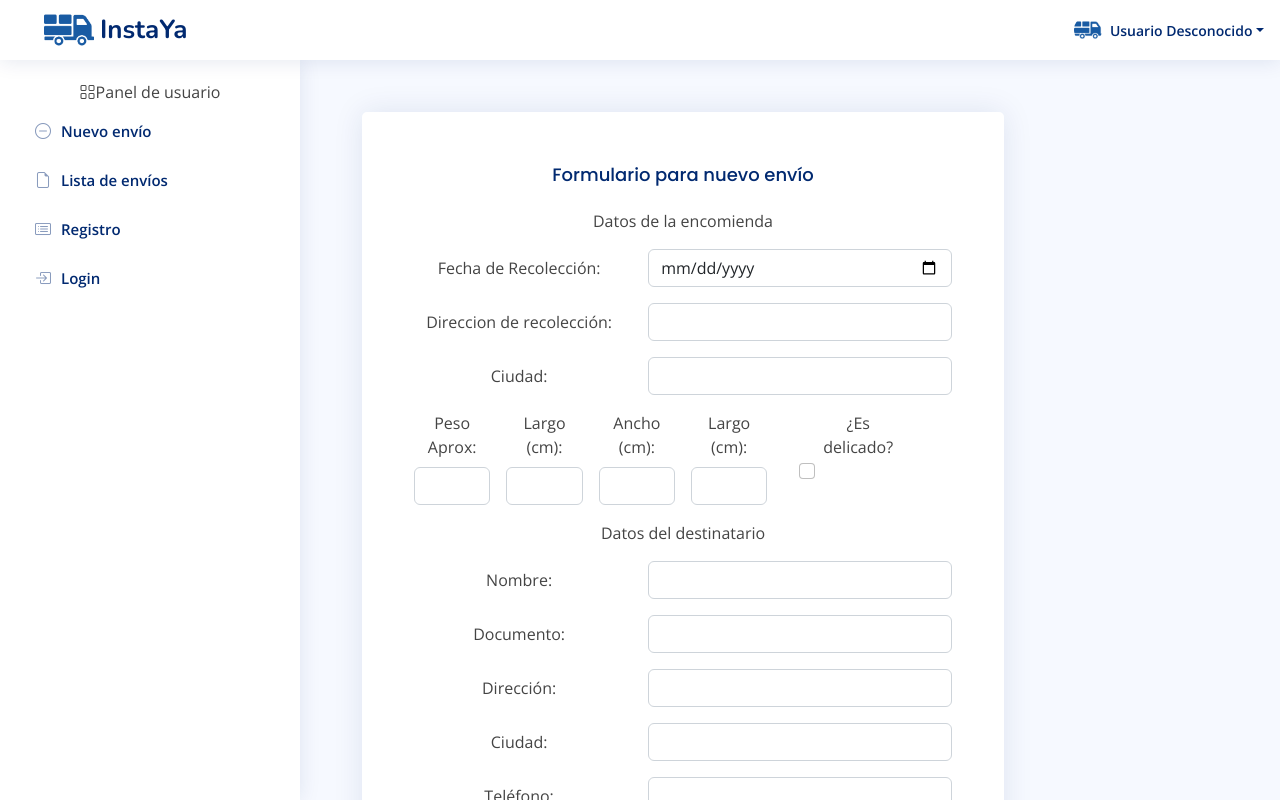
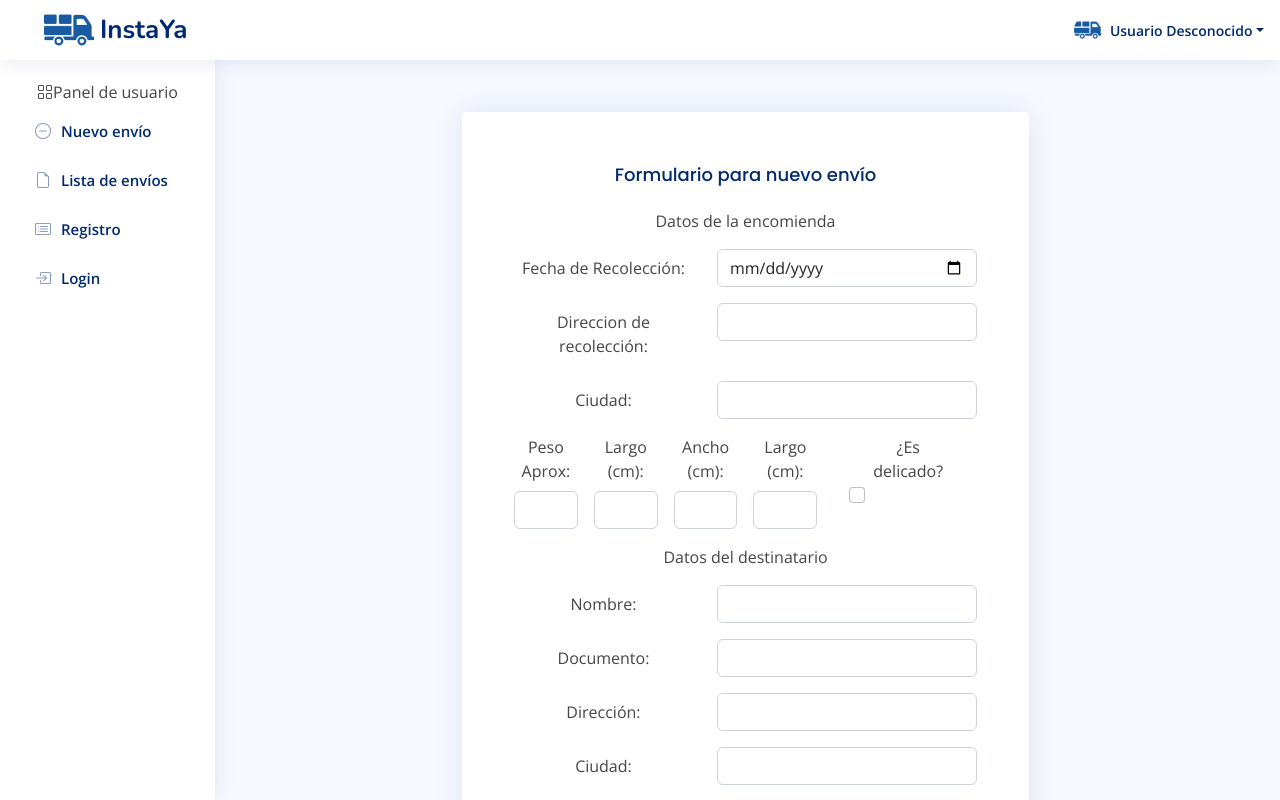
Before and after one commit to Mottaric/Ciclo4, a React (Vite) app: page /nuevoenvio in a window 1280 px wide. Shown: the top 800 px of the page. Built offline with nearby package versions, Linux system fonts and the light colour scheme.

Commit message:
Listo para entrega Sprint 2

```diff
--- a/public/assets/css/style.css
+++ b/public/assets/css/style.css
@@ -618,7 +618,7 @@ h6 {
   top: 60px;
   left: 0;
   bottom: 0;
-  width: 300px;
+  width: 215px;
   z-index: 996;
   transition: all 0.3s;
   padding: 20px;
@@ -631,7 +631,7 @@ h6 {
 
 @media (max-width: 1199px) {
   .sidebar {
-    left: -300px;
+    left: -20px;
   }
 }
 
@@ -649,13 +649,13 @@ h6 {
 
   #main,
   #footer {
-    margin-left: 300px;
+    margin-left: 400px;
   }
 }
 
 @media (max-width: 1199px) {
   .toggle-sidebar .sidebar {
-    left: 0;
+    left: 150;
   }
 }
 
--- a/src/Components/formListaEnvios.jsx
+++ b/src/Components/formListaEnvios.jsx
@@ -3,7 +3,7 @@ export function FormListaEnvios(){
 
     <main id="main" className="main">
   <section className="section dashboard">
-    <div className="col-lg-9">
+    <div className="col-lg-11">
 
       <div className="card">
         <div className="card-body">
```
